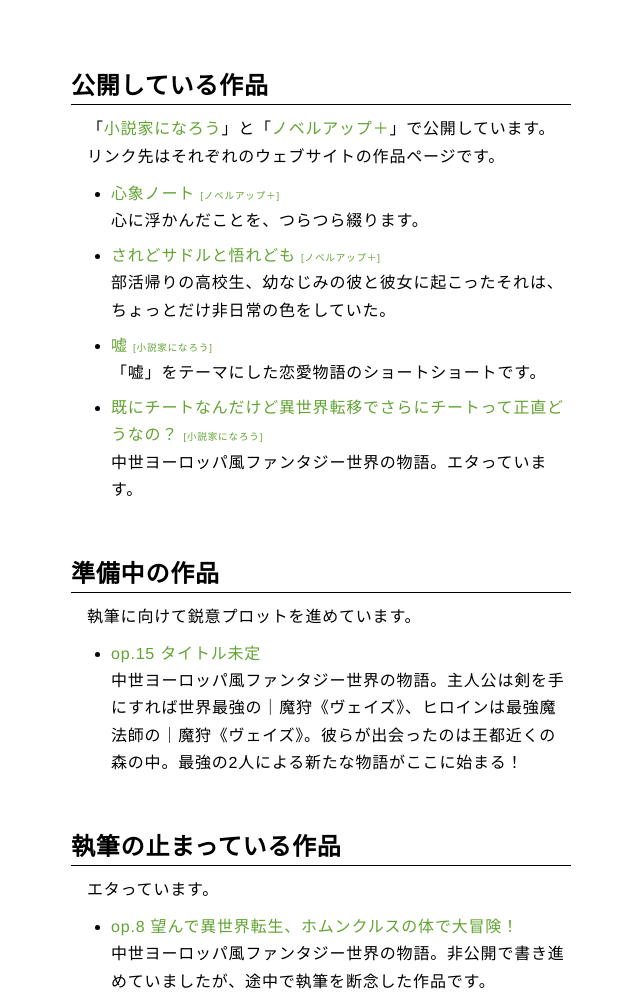
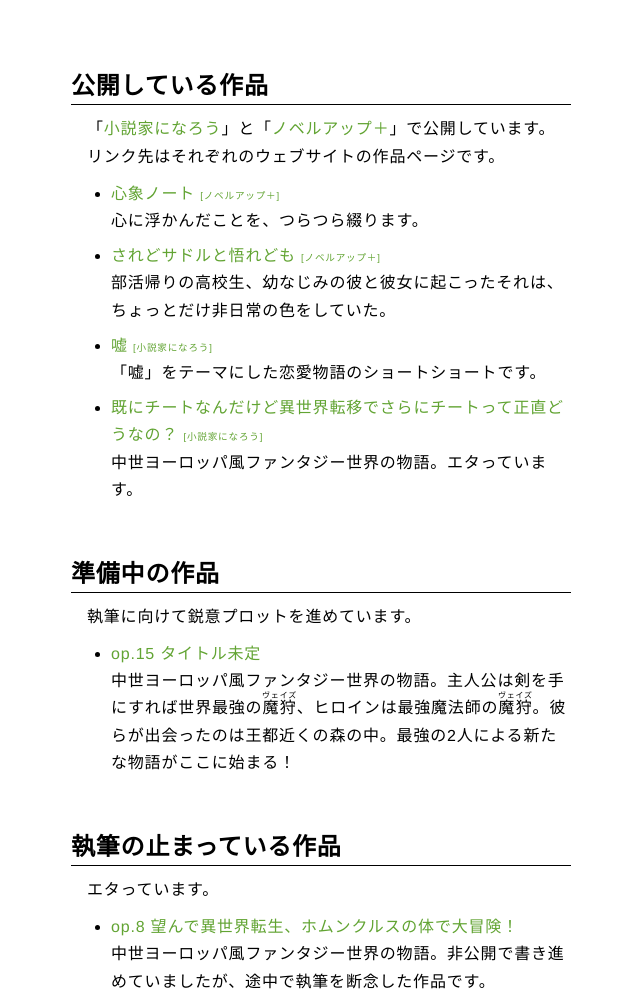
Before and after one commit to satsuki-thyme/satsuki, a plain HTML site: page novel.html in a window 1280 px wide. Shown: the part 71-1071 px from the top of the page, without its empty margins (319-959 px from the left). Drawn offline with nearby package versions, Linux system fonts and the light colour scheme.

Commit message:
Update novel.html

```diff
--- a/novel.html
+++ b/novel.html
@@ -60,7 +60,7 @@
     <h2>準備中の作品</h2>
     <p>執筆に向けて鋭意プロットを進めています。</p>
     <ul>
-      <li><a href="/view-opus.html?/op.15/index.md">op.15 タイトル未定</a><br>中世ヨーロッパ風ファンタジー世界の物語。主人公は剣を手にすれば世界最強の｜魔狩《ヴェイズ》、ヒロインは最強魔法師の｜魔狩《ヴェイズ》。彼らが出会ったのは王都近くの森の中。最強の2人による新たな物語がここに始まる！</li>
+      <li><a href="/view-opus.html?/op.15/index.md">op.15 タイトル未定</a><br>中世ヨーロッパ風ファンタジー世界の物語。主人公は剣を手にすれば世界最強の<ruby>魔狩<rt>ヴェイズ</rt></ruby>、ヒロインは最強魔法師の<ruby>魔狩<rt>ヴェイズ</rt></ruby>。彼らが出会ったのは王都近くの森の中。最強の2人による新たな物語がここに始まる！</li>
     </ul>
   </section>
   <section>
```
